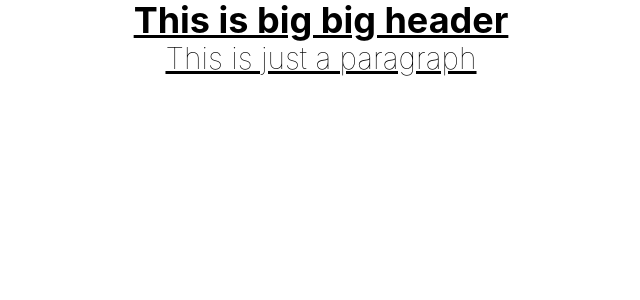
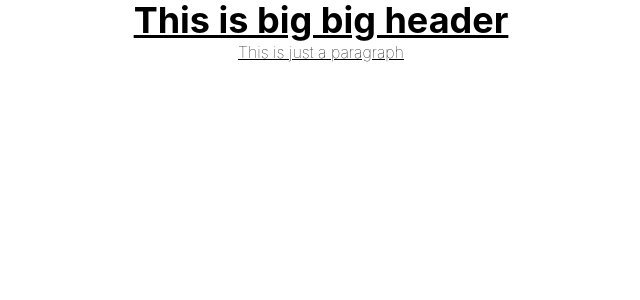
Before and after one commit to alamgirkabirdev/price-club, a React (Create React App) app: page / in a window 1280 px wide. Shown: the top 300 px of the page, without its empty margins (319-959 px from the left). Built offline with nearby package versions, Linux system fonts and the light colour scheme.

Commit message:
first commit

```diff
--- a/src/App.js
+++ b/src/App.js
@@ -5,7 +5,7 @@ function App() {
   return (
     <div className="App">
       <h1 className="text-4xl font-bold underline">This is big big header</h1>
-      <p className='text-3xl underline font-thin'>This is just a paragraph</p>
+      <p className=' underline font-thin'>This is just a paragraph</p>
     </div>
   );
 }
```
